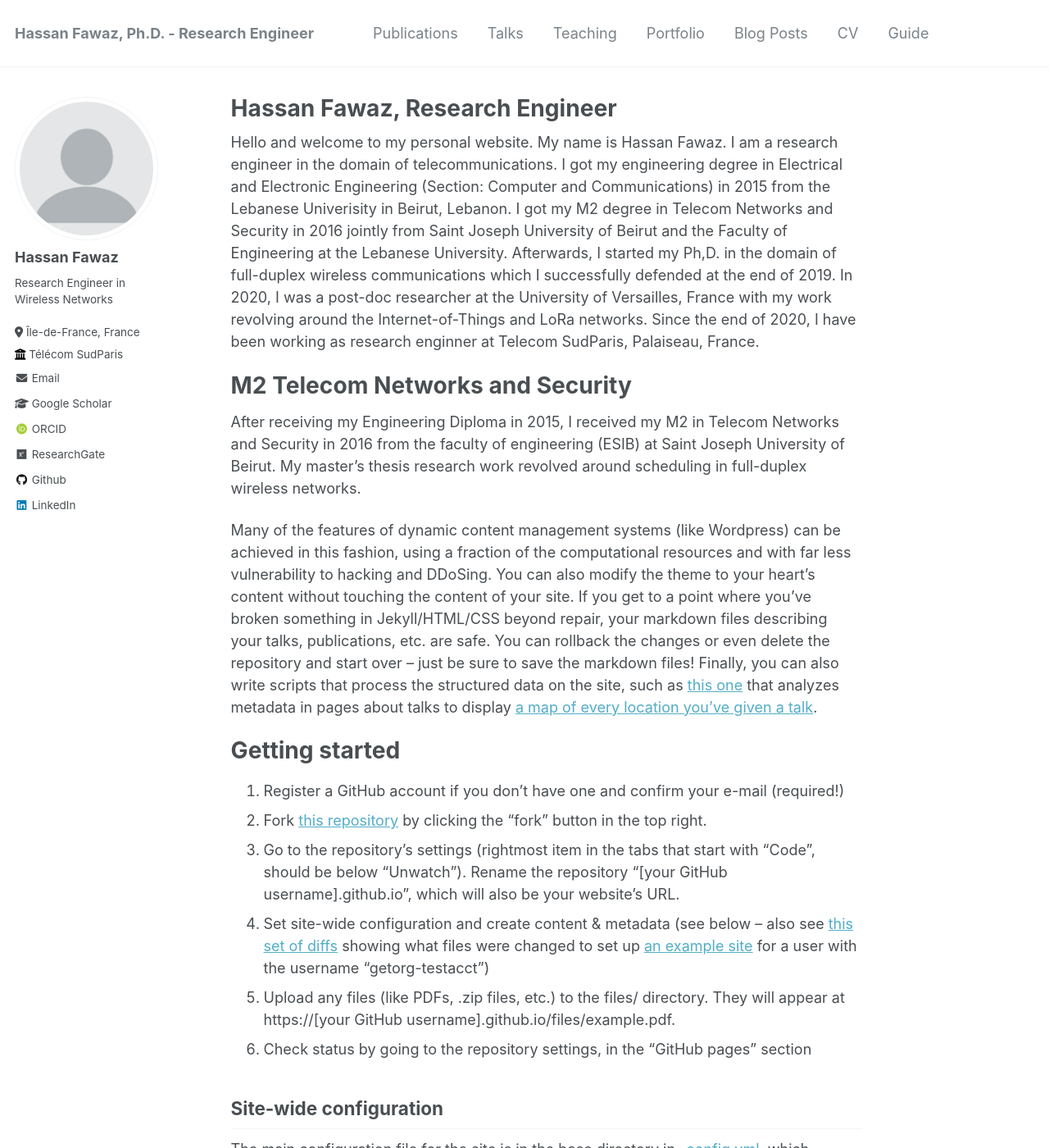
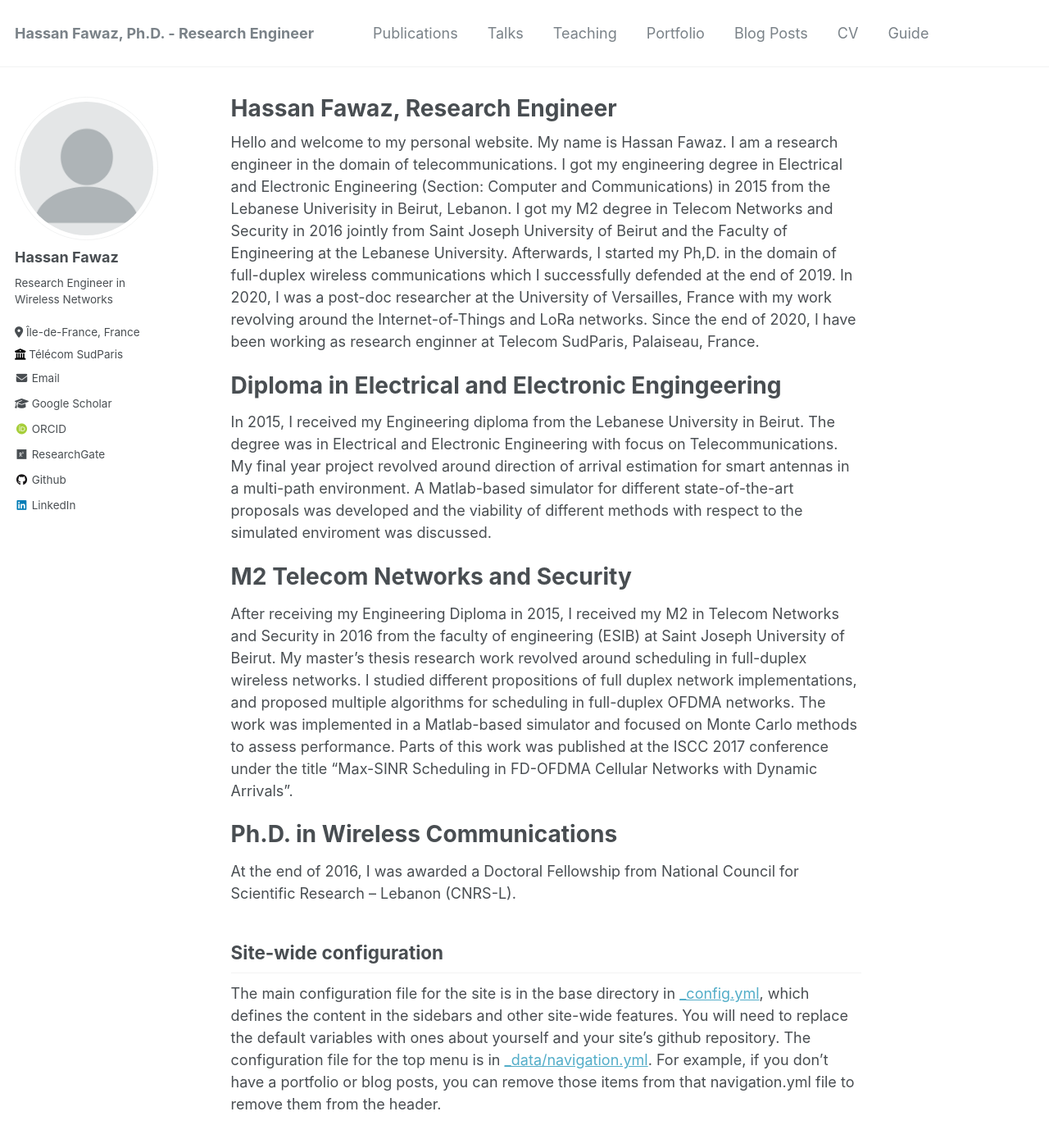
Before and after one commit to Hassan-Fawaz/Hassan-Fawaz.github.io, a Jekyll site: the page built from _pages/about.md, in a window 1280 px wide and 1400 px high. Shown: the whole window at 82% size. Built offline with Jekyll 4.4.1, drawn with Linux system fonts in a browser that asks for light colours; some web fonts are replaced.

Commit message:
Update about.md

```diff
--- a/_pages/about.md
+++ b/_pages/about.md
@@ -9,20 +9,19 @@ redirect_from:
 
 Hello and welcome to my personal website. My name is Hassan Fawaz. I am a research engineer in the domain of telecommunications. I got my engineering degree in Electrical and Electronic Engineering (Section: Computer and Communications) in 2015 from the Lebanese Univerisity in Beirut, Lebanon. I got my M2 degree in Telecom Networks and Security in 2016 jointly from Saint Joseph University of Beirut and the Faculty of Engineering at the Lebanese University. Afterwards, I started my Ph,D. in the domain of full-duplex wireless communications which I successfully defended at the end of 2019. In 2020, I was a post-doc researcher at the University of Versailles, France with my work revolving around the Internet-of-Things and LoRa networks. Since the end of 2020, I have been working as research enginner at Telecom SudParis, Palaiseau, France.
 
+Diploma in Electrical and Electronic Engingeering
+======
+In 2015, I received my Engineering diploma from the Lebanese University in Beirut. The degree was in Electrical and Electronic Engineering with focus on Telecommunications. My final year project revolved around direction of arrival estimation for smart antennas in a multi-path environment. A Matlab-based simulator for different state-of-the-art proposals was developed and the viability of different methods with respect to the simulated enviroment was discussed.
+
+
 M2 Telecom Networks and Security
 ======
-After receiving my Engineering Diploma in 2015, I received my M2 in Telecom Networks and Security in 2016 from the faculty of engineering (ESIB) at Saint Joseph University of Beirut. My master's thesis research work revolved around scheduling in full-duplex wireless networks.
+After receiving my Engineering Diploma in 2015, I received my M2 in Telecom Networks and Security in 2016 from the faculty of engineering (ESIB) at Saint Joseph University of Beirut. My master's thesis research work revolved around scheduling in full-duplex wireless networks. I studied different propositions of full duplex network implementations, and proposed multiple algorithms for scheduling in full-duplex OFDMA networks. The work was implemented in a Matlab-based simulator and focused on Monte Carlo methods to assess performance. Parts of this work was published at the ISCC 2017 conference under the title "Max-SINR Scheduling in FD-OFDMA Cellular Networks with Dynamic Arrivals".
 
-Many of the features of dynamic content management systems (like Wordpress) can be achieved in this fashion, using a fraction of the computational resources and with far less vulnerability to hacking and DDoSing. You can also modify the theme to your heart's content without touching the content of your site. If you get to a point where you've broken something in Jekyll/HTML/CSS beyond repair, your markdown files describing your talks, publications, etc. are safe. You can rollback the changes or even delete the repository and start over -- just be sure to save the markdown files! Finally, you can also write scripts that process the structured data on the site, such as [this one](https://github.com/academicpages/academicpages.github.io/blob/master/talkmap.ipynb) that analyzes metadata in pages about talks to display [a map of every location you've given a talk](https://academicpages.github.io/talkmap.html).
 
-Getting started
+Ph.D. in Wireless Communications
 ======
-1. Register a GitHub account if you don't have one and confirm your e-mail (required!)
-1. Fork [this repository](https://github.com/academicpages/academicpages.github.io) by clicking the "fork" button in the top right.
-1. Go to the repository's settings (rightmost item in the tabs that start with "Code", should be below "Unwatch"). Rename the repository "[your GitHub username].github.io", which will also be your website's URL.
-1. Set site-wide configuration and create content & metadata (see below -- also see [this set of diffs](http://archive.is/3TPas) showing what files were changed to set up [an example site](https://getorg-testacct.github.io) for a user with the username "getorg-testacct")
-1. Upload any files (like PDFs, .zip files, etc.) to the files/ directory. They will appear at https://[your GitHub username].github.io/files/example.pdf.
-1. Check status by going to the repository settings, in the "GitHub pages" section
+At the end of 2016, I was awarded a Doctoral Fellowship from National Council for Scientific Research – Lebanon (CNRS-L).
 
 Site-wide configuration
 ------
```
